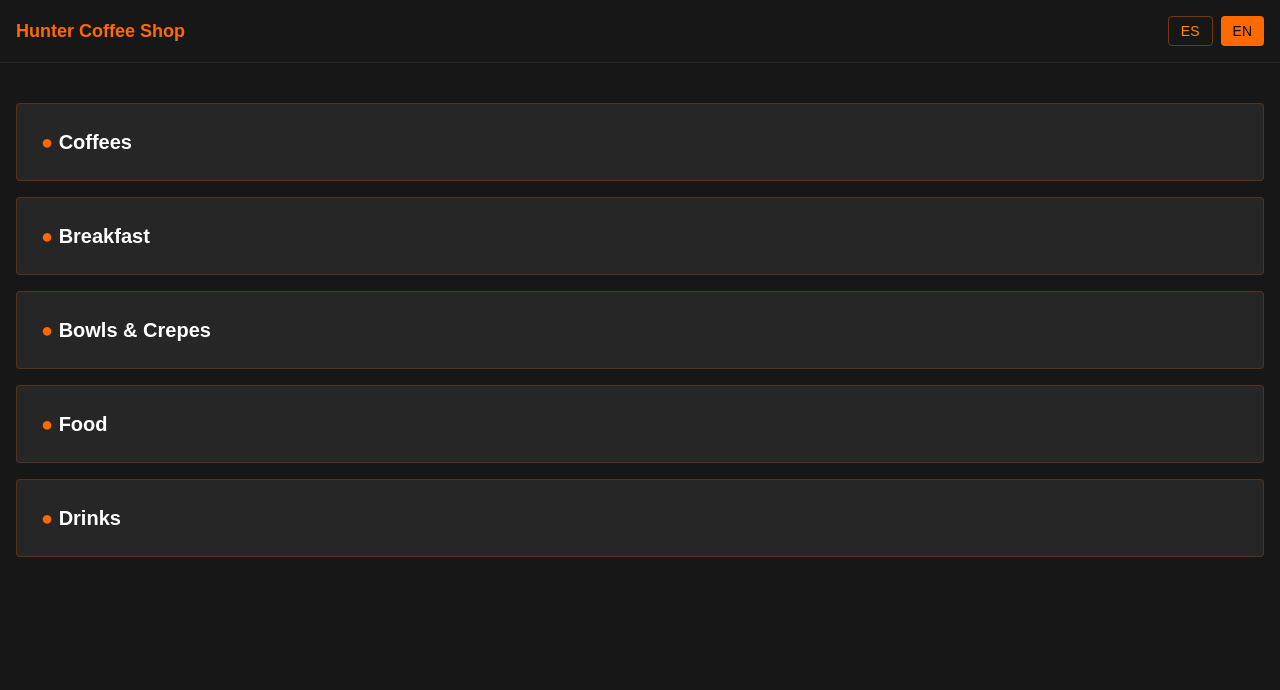
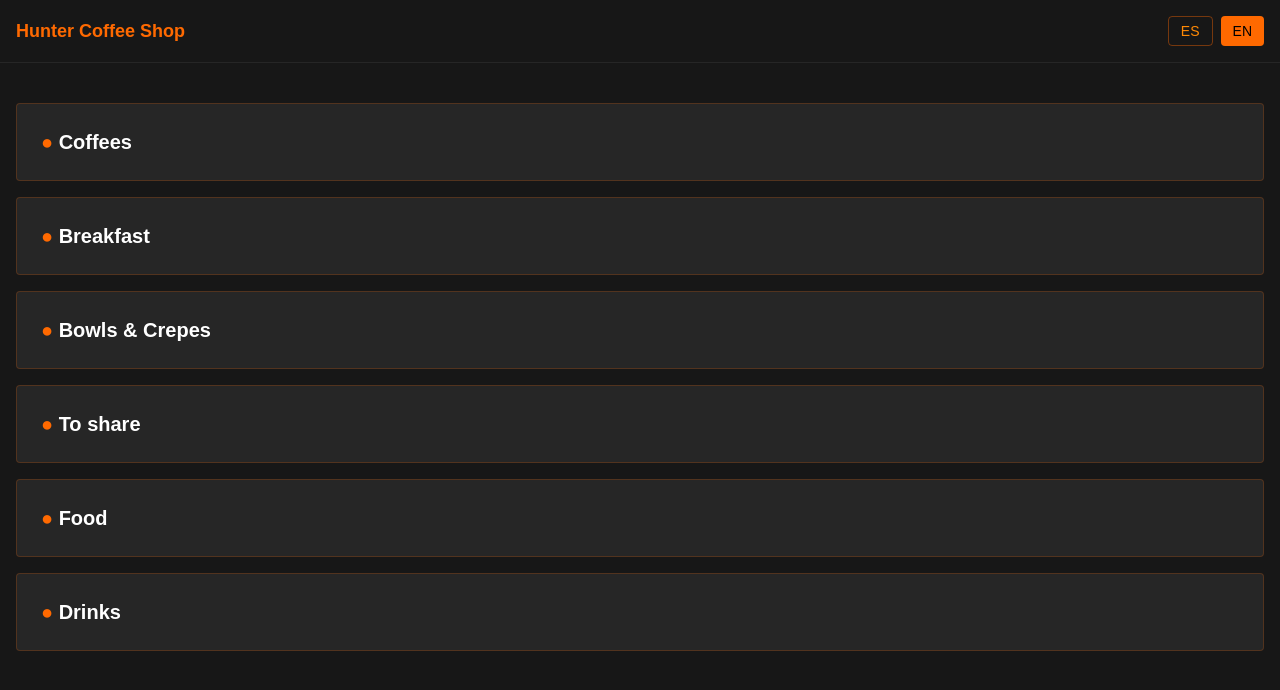
Before and after one commit to faci/hunter_menu, a Next.js app: page /en in a window 1280 px wide. Shown: the top 690 px of the page. Built offline with nearby package versions, Linux system fonts and the light colour scheme.

Commit message:
feat: make To Share a top-level category
Move small sharing plates out of Comida so Para compartir y picar
stands alone on the home screen, separate from main dishes.

Co-authored-by: LisaFaci <lisa.faci@epitech.eu>

```diff
--- a/src/app/[locale]/data/menu_navigation.ts
+++ b/src/app/[locale]/data/menu_navigation.ts
@@ -15,10 +15,15 @@ export const MenuNavigation = [
     children: ['bowls', 'crepes']
   },
   {
+    id: 'to-share',
+    label: 'labels.to-share',
+    children: ['to-share']
+  },
+  {
     id: 'food',
     label: 'labels.food',
-    children: ['to-share', 'main-dishes', 'alitas', 'burgers']
-    // children: ['to-share', 'main-dishes', 'alitas', 'burgers', 'offers']
+    children: ['main-dishes', 'alitas', 'burgers']
+    // children: ['main-dishes', 'alitas', 'burgers', 'offers']
   },
   {
     id: 'drinks',
--- a/src/app/messages/en.json
+++ b/src/app/messages/en.json
@@ -5,6 +5,7 @@
   "labels": {
     "breakfast": "Breakfast",
     "bowls-crepes": "Bowls & Crepes",
+    "to-share": "To share",
     "food": "Food",
     "drinks": "Drinks",
     "coffee": "Coffees"
--- a/src/app/messages/es.json
+++ b/src/app/messages/es.json
@@ -5,6 +5,7 @@
   "labels": {
     "breakfast": "Desayuno",
     "bowls-crepes": "Bowls y Crepes",
+    "to-share": "Para compartir y picar",
     "food": "Comida",
     "drinks": "Bebidas",
     "coffee": "Cafés"
@@ -286,7 +287,7 @@
       }
     },
     "toShare": {
-      "title": "Para compartir",
+      "title": "Para compartir y picar",
       "items": {
         "empanada_1": {
           "label": "Empanada x1",
```
